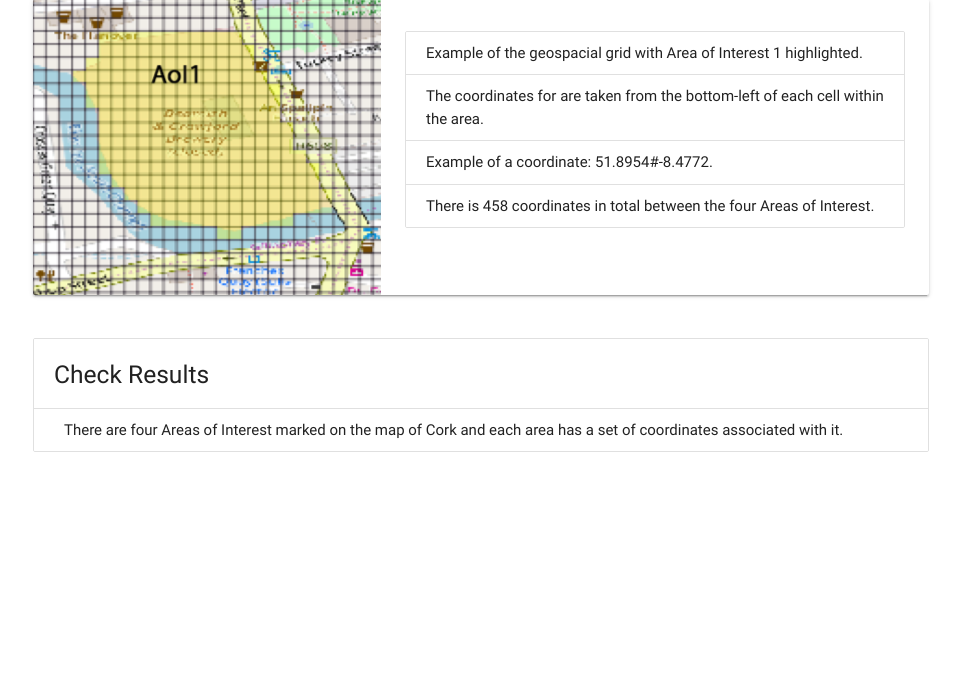
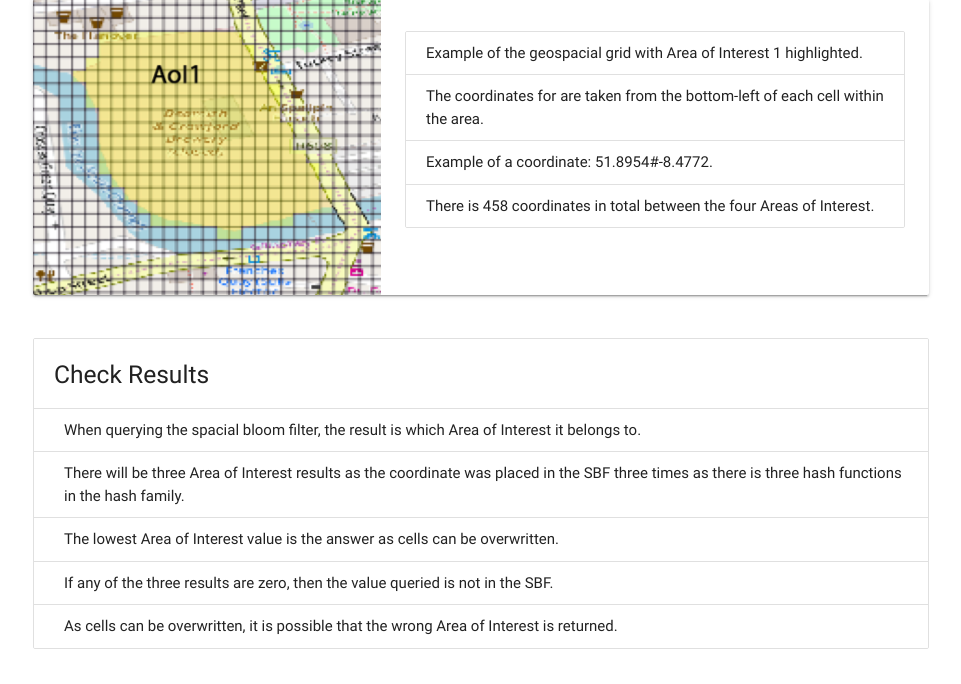
Before and after one commit to Taplin18/FYP, a Flask app: page /about in a window 1280 px wide. Shown: the part 931-1615 px from the top of the page, without its empty margins (159-1120 px from the left). Before the commit the page ends 1383 px from the top, so only its background shows below. Run offline with Flask 2, Linux system fonts and the light colour scheme; parts of the project's set-up code (start-up, migrations or seed data) failed here and were passed over.

Commit message:
Added more info to about page

```diff
--- a/demo.py
+++ b/demo.py
@@ -5,7 +5,7 @@ app = Flask(__name__)
 
 app.secret_key = 'spacial bloom filter'
 
-HASH_FAMILY = ['md5', 'sha256', 'sha1']
+HASH_FAMILY = ['md5', 'sha1', 'sha256']
 
 format_layout = Layout(10)
 app.my_sbf = sbf(HASH_FAMILY)
@@ -134,8 +134,6 @@ def _set_session():
 def _hash_functions(hash_fam):
     hf = format_layout.edit_details(hash_fam)
     allowed_hash_functions = app.my_sbf.allowed_hashes()
-    if 'sha' in allowed_hash_functions:
-        allowed_hash_functions.remove('sha')
     hfo = format_layout.hash_family_options(allowed_hash_functions)
     return hf, hfo
 
--- a/scripts/sbf.py
+++ b/scripts/sbf.py
@@ -22,8 +22,7 @@ class sbf:
     # The maximum number of allowed digests
     MAX_HASH_NUMBER = 10
     # The available hash families
-    HASH_FAMILIES = ['md4', 'md5', 'sha', 'sha1', 'sha256', 'sha3_256']
-    # Path to hash salt file
+    HASH_FAMILIES = ['blake2b', 'blake2s', 'md4', 'md5', 'sha1', 'sha256', 'sha512', 'sha3_256', 'sha3_512']
 
     def __init__(self, hash_family, bit_mapping=10, num_hashes=1, num_areas=4):
         """
@@ -186,7 +185,7 @@ class sbf:
                 # Initializes the hash function according to the hash family
                 if self.i == 'md5':
                     self.m = hashlib.md5()
-                elif self.i in ['sha', 'sha1']:
+                elif self.i == 'sha1':
                     self.m = hashlib.sha1()
                 else:
                     self.m = hashlib.new(self.i)
--- a/templates/about.html
+++ b/templates/about.html
@@ -193,8 +193,20 @@
                     <ul class="collection with-header">
                         <li class="collection-header"><h5>Check Results</h5></li>
                         <li class="collection-item">
-                            There are four Areas of Interest marked on the map of Cork and each area
-                            has a set of coordinates associated with it.
+                            When querying the spacial bloom filter, the result is which Area of Interest it belongs to.
+                        </li>
+                        <li class="collection-item">
+                            There will be three Area of Interest results as the coordinate was placed in the SBF three
+                            times as there is three hash functions in the hash family.
+                        </li>
+                        <li class="collection-item">
+                            The lowest Area of Interest value is the answer as cells can be overwritten.
+                        </li>
+                        <li class="collection-item">
+                            If any of the three results are zero, then the value queried is not in the SBF.
+                        </li>
+                        <li class="collection-item">
+                            As cells can be overwritten, it is possible that the wrong Area of Interest is returned.
                         </li>
                     </ul>
                 </div>
--- a/templates/edit-details.html
+++ b/templates/edit-details.html
@@ -161,8 +161,8 @@
                                         The default hash family is:
                                         <ol>
                                             <li>MD5</li>
+                                            <li>SHA1</li>
                                             <li>SHA256</li>
-                                            <li>SHA1</li>
                                         </ol>
                                     </p>
                                 </div>
```
